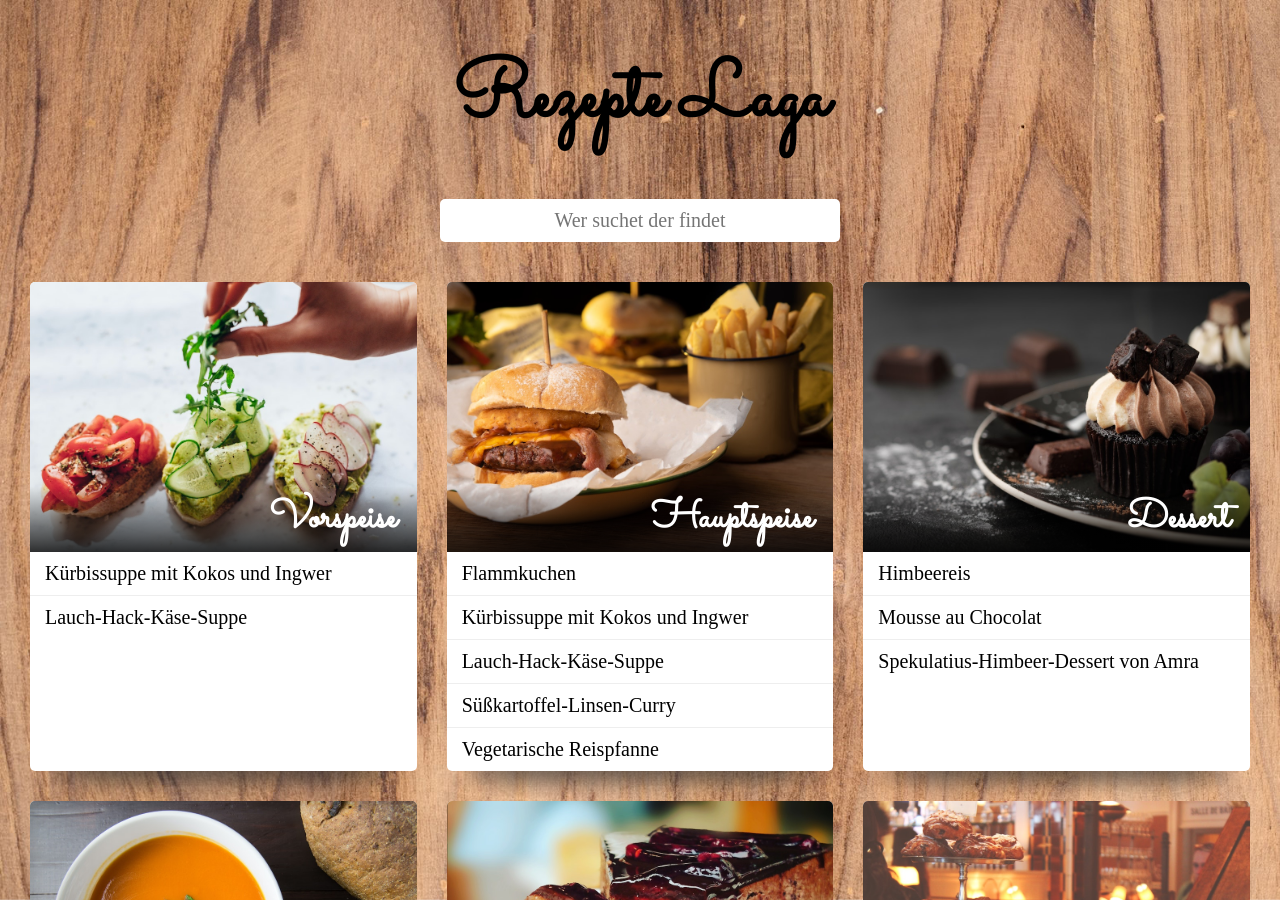
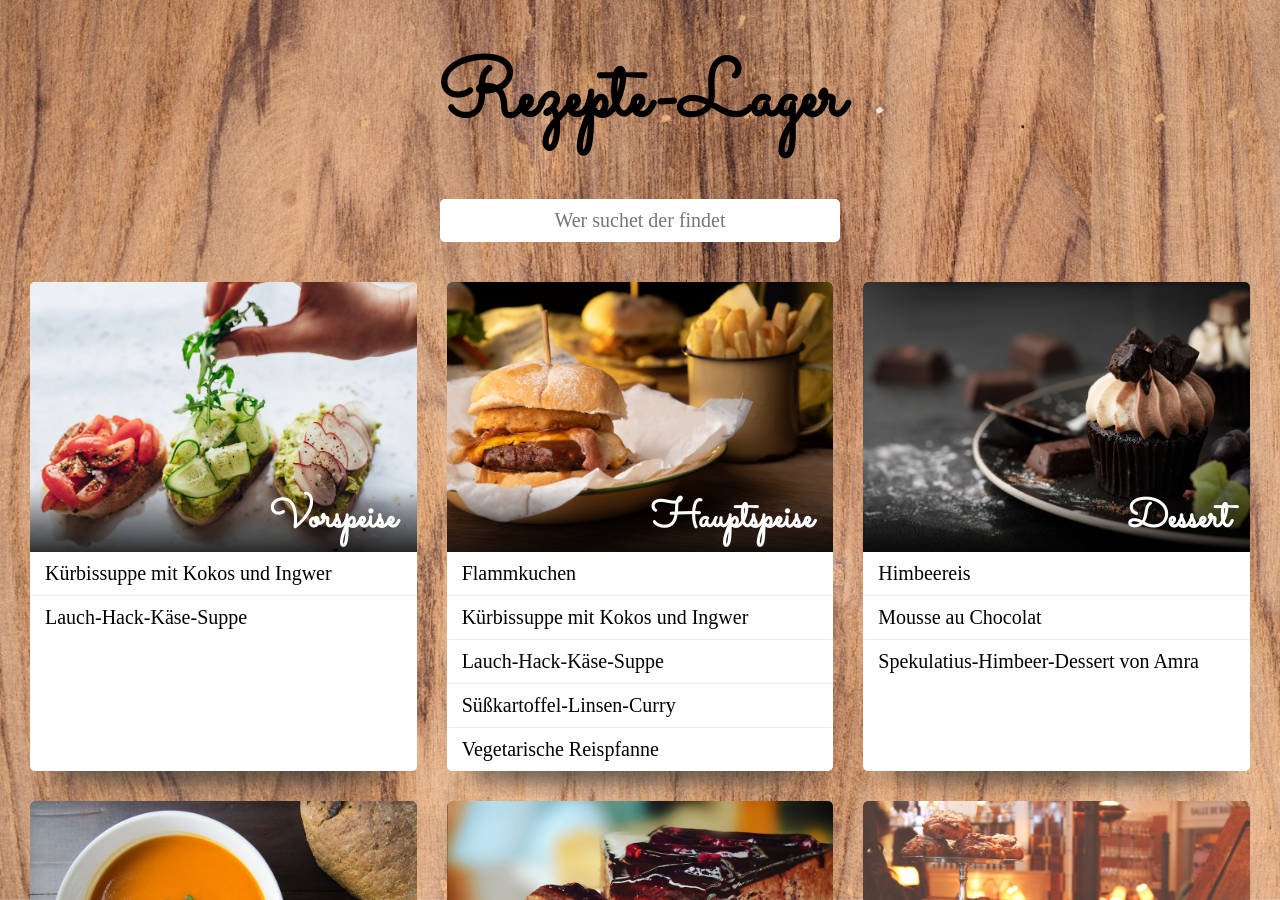
Before and after one commit to konstantinkobs/rezepte, a Jekyll site: the page built from index.md, in a window 1280 px wide and 900 px high. Built offline with Jekyll 4.4.1, drawn with Linux system fonts in a browser that asks for light colours; some web fonts are replaced; comment, search, counter and statistics services are not loaded.

Commit message:
Update index.md

```diff
--- a/index.md
+++ b/index.md
@@ -4,7 +4,7 @@ layout: default
 ---
 
 <div class="index-header">
-    <h1 class="index-title">Rezepte Laga</h1>
+    <h1 class="index-title">Rezepte-Lager</h1>
 
     <div id="searchbar">
         <input type="text" placeholder="Wer suchet der findet" id="search">
@@ -30,7 +30,7 @@ layout: default
 
 
 <script src="https://cdn.jsdelivr.net/npm/fuse.js@5.1.0/dist/fuse.min.js"></script>
-<script src="/rezepte.js"></script>
+<script src="rezepte.js"></script>
 
 <script>
     const suche = document.getElementById("search");
```
